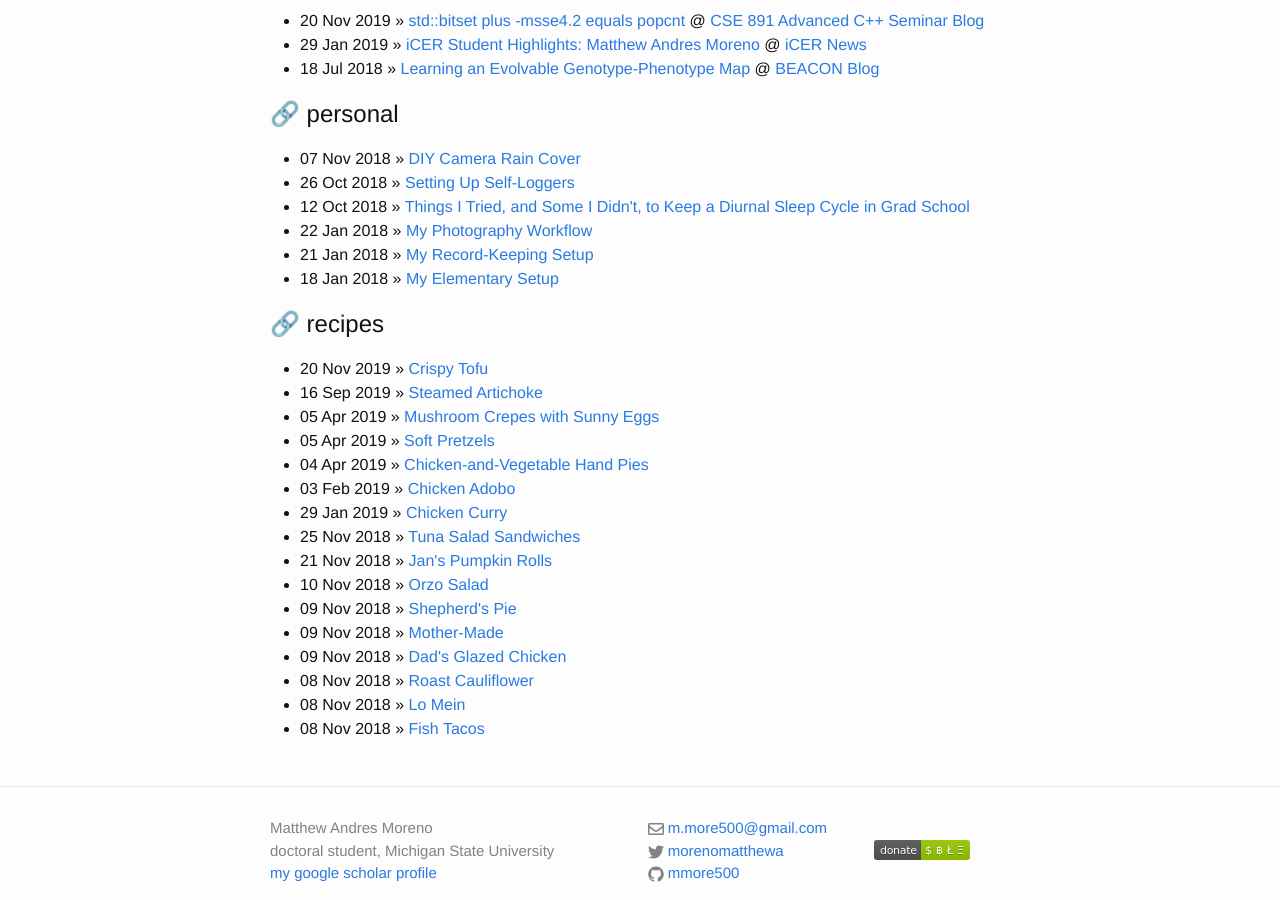
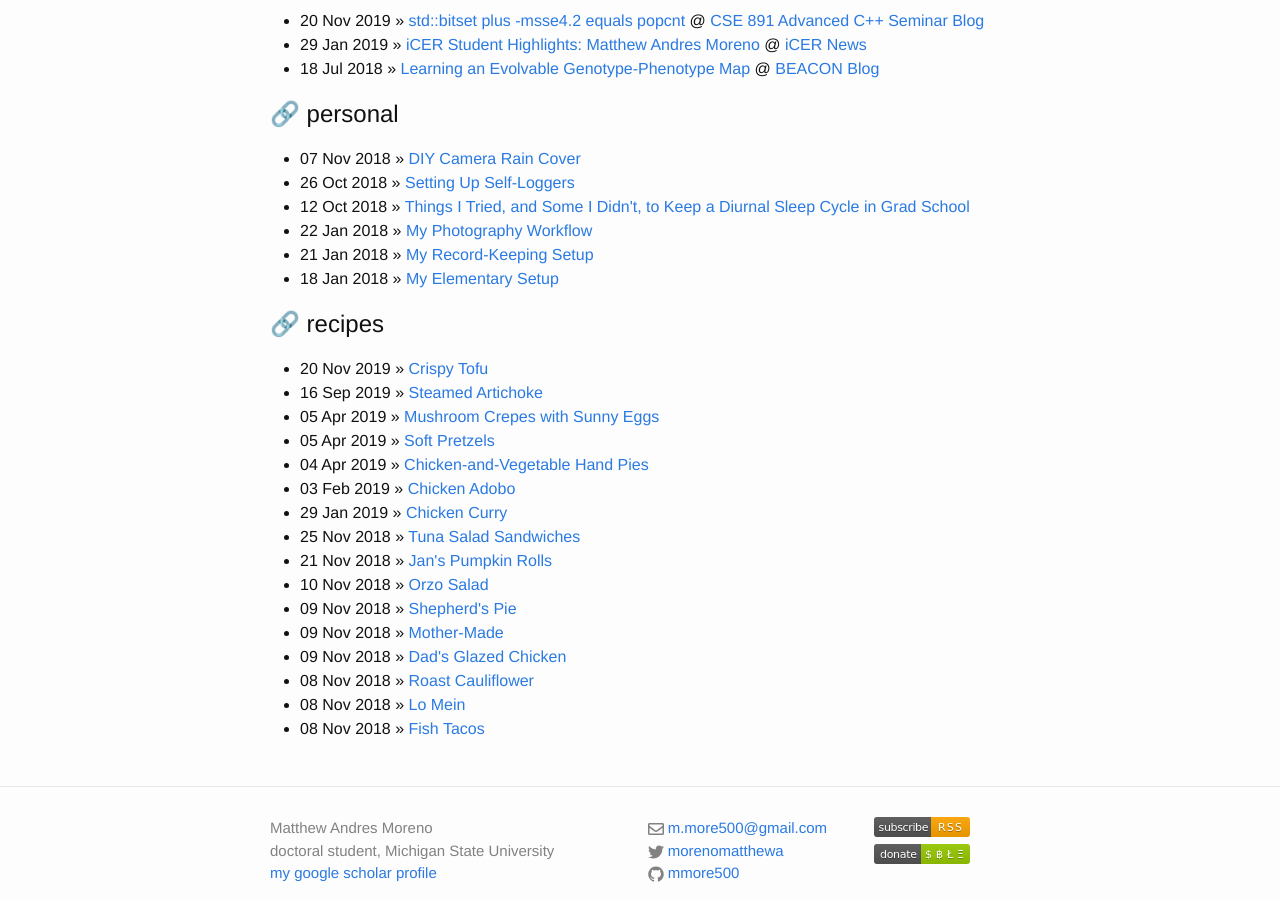
Before and after one commit to mmore500/mmore500.github.io, a Jekyll site: the page built from blog.md, in a window 1280 px wide and 900 px high, scrolled down 578 px. Built offline with Jekyll 4.4.1, drawn with Linux system fonts in a browser that asks for light colours; some of the changed lines change nothing that is shown.

Commit message:
Move RSS subscribe link to footer

```diff
--- a/_includes/footer.html
+++ b/_includes/footer.html
@@ -33,9 +33,8 @@
 
       <div class="footer-col footer-col-3"  >
 
-        <br/>
+        {% include subscribe-rss-orange.svg %}
         {% include donate-currencies-green.svg %}
-
       </div>
     </div>
 
--- a/blog.md
+++ b/blog.md
@@ -4,7 +4,7 @@ title: Blog
 permalink: /blog/
 ---
 
-<h2> <a href="#here">🔗</a> here {% include icon-rss.html %} </h2>
+<h2> <a href="#here">🔗</a> here </h2>
 
 <ul class="posts">
   {% for post in site.categories.blog_professional %}
```
Also changed, not shown: _includes/subscribe-rss-orange.svg (added).
